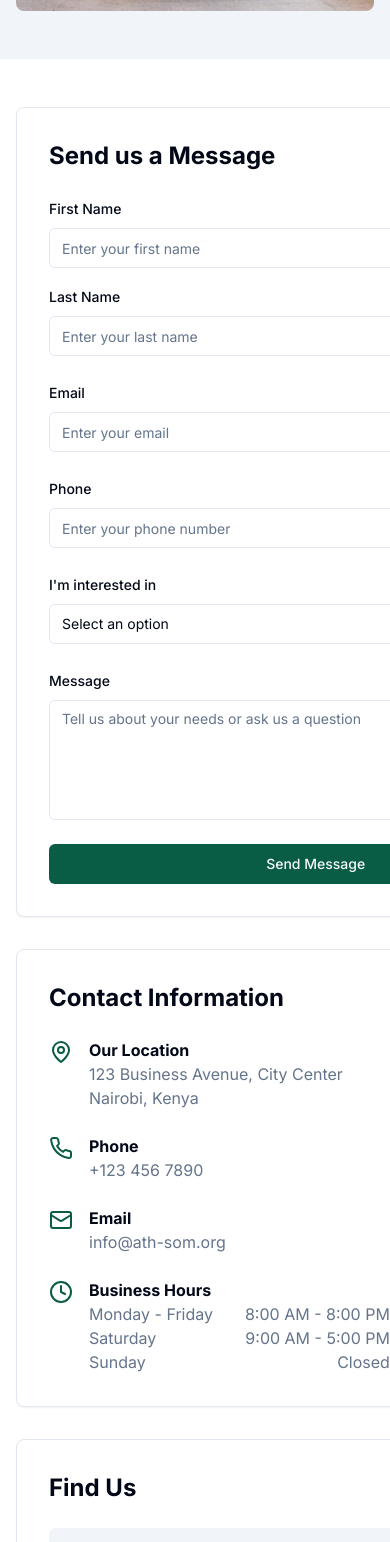
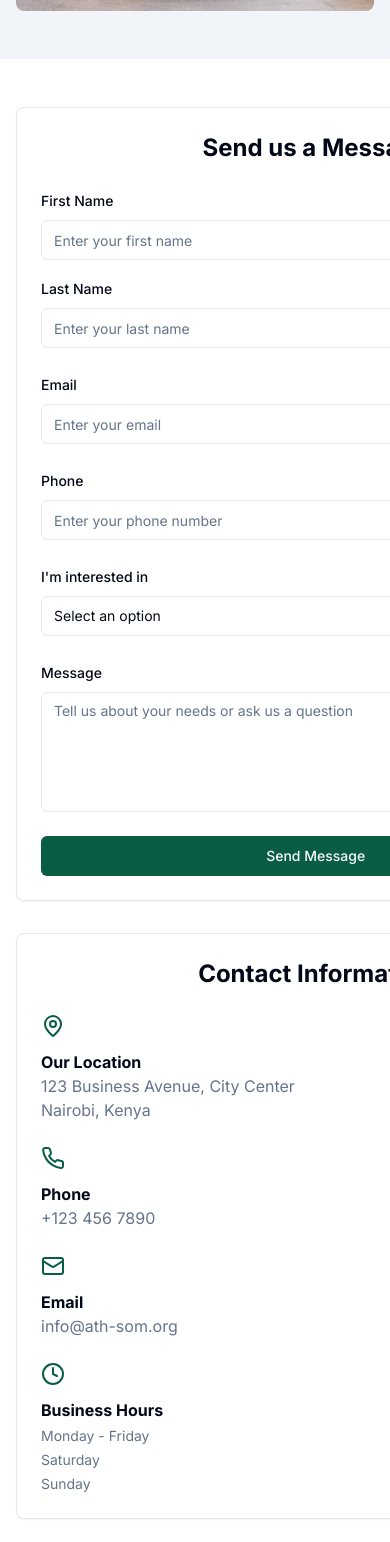
Before and after one commit to kimanibryan/ardothrivinghub, a Next.js app: page /contact in a window 390 px wide. Shown: the part 806-2348 px from the top of the page. Built offline with nearby package versions, Linux system fonts and the light colour scheme; grey boxes are pictures that could not be loaded.

Commit message:
improved mobile visibility

```diff
--- a/components/contact-form.tsx
+++ b/components/contact-form.tsx
@@ -5,52 +5,44 @@ import { Select, SelectContent, SelectItem, SelectTrigger, SelectValue } from "@
 
 export function ContactForm() {
   return (
-    <div className="rounded-lg border bg-background p-8 shadow-sm">
-      <h3 className="text-2xl font-bold mb-6">Send us a Message</h3>
+    <div className="rounded-lg border bg-background p-6 sm:p-8 shadow-sm w-full max-w-3xl mx-auto">
+      <h3 className="text-2xl font-bold mb-6 text-center sm:text-left">Send us a Message</h3>
       <form className="space-y-6">
-        <div className="grid gap-4 sm:grid-cols-2">
+        {/* First and Last Name */}
+        <div className="grid grid-cols-1 sm:grid-cols-2 gap-4">
           <div className="space-y-2">
-            <label
-              htmlFor="first-name"
-              className="text-sm font-medium leading-none peer-disabled:cursor-not-allowed peer-disabled:opacity-70"
-            >
+            <label htmlFor="first-name" className="text-sm font-medium">
               First Name
             </label>
             <Input id="first-name" placeholder="Enter your first name" />
           </div>
           <div className="space-y-2">
-            <label
-              htmlFor="last-name"
-              className="text-sm font-medium leading-none peer-disabled:cursor-not-allowed peer-disabled:opacity-70"
-            >
+            <label htmlFor="last-name" className="text-sm font-medium">
               Last Name
             </label>
             <Input id="last-name" placeholder="Enter your last name" />
           </div>
         </div>
+
+        {/* Email */}
         <div className="space-y-2">
-          <label
-            htmlFor="email"
-            className="text-sm font-medium leading-none peer-disabled:cursor-not-allowed peer-disabled:opacity-70"
-          >
+          <label htmlFor="email" className="text-sm font-medium">
             Email
           </label>
           <Input id="email" type="email" placeholder="Enter your email" />
         </div>
+
+        {/* Phone */}
         <div className="space-y-2">
-          <label
-            htmlFor="phone"
-            className="text-sm font-medium leading-none peer-disabled:cursor-not-allowed peer-disabled:opacity-70"
-          >
+          <label htmlFor="phone" className="text-sm font-medium">
             Phone
           </label>
           <Input id="phone" type="tel" placeholder="Enter your phone number" />
         </div>
+
+        {/* Interest Select */}
         <div className="space-y-2">
-          <label
-            htmlFor="interest"
-            className="text-sm font-medium leading-none peer-disabled:cursor-not-allowed peer-disabled:opacity-70"
-          >
+          <label htmlFor="interest" className="text-sm font-medium">
             I'm interested in
           </label>
           <Select>
@@ -68,19 +60,16 @@ export function ContactForm() {
             </SelectContent>
           </Select>
         </div>
+
+        {/* Message */}
         <div className="space-y-2">
-          <label
-            htmlFor="message"
-            className="text-sm font-medium leading-none peer-disabled:cursor-not-allowed peer-disabled:opacity-70"
-          >
+          <label htmlFor="message" className="text-sm font-medium">
             Message
           </label>
-          <Textarea
-            id="message"
-            placeholder="Tell us about your needs or ask us a question"
-            className="min-h-[120px]"
-          />
+          <Textarea id="message" placeholder="Tell us about your needs or ask us a question" className="min-h-[120px]" />
         </div>
+
+        {/* Submit Button */}
         <Button type="submit" className="w-full">
           Send Message
         </Button>
--- a/components/contact-info.tsx
+++ b/components/contact-info.tsx
@@ -2,45 +2,52 @@ import { MapPin, Phone, Mail, Clock } from "lucide-react"
 
 export function ContactInfo() {
   return (
-    <div className="rounded-lg border bg-background p-8 shadow-sm mb-8">
-      <h3 className="text-2xl font-bold mb-6">Contact Information</h3>
+    <div className="rounded-lg border bg-background p-6 sm:p-8 shadow-sm mb-8 w-full max-w-3xl mx-auto">
+      <h3 className="text-2xl font-bold mb-6 text-center sm:text-left">Contact Information</h3>
       <div className="space-y-6">
-        <div className="flex items-start space-x-4">
-          <MapPin className="h-6 w-6 text-primary flex-shrink-0 mt-0.5" />
+        {/* Location */}
+        <div className="flex flex-col sm:flex-row sm:items-start gap-3">
+          <MapPin className="h-6 w-6 text-primary" />
           <div>
             <h4 className="font-bold">Our Location</h4>
             <p className="text-muted-foreground">123 Business Avenue, City Center</p>
             <p className="text-muted-foreground">Nairobi, Kenya</p>
           </div>
         </div>
-        <div className="flex items-start space-x-4">
-          <Phone className="h-6 w-6 text-primary flex-shrink-0 mt-0.5" />
+
+        {/* Phone */}
+        <div className="flex flex-col sm:flex-row sm:items-start gap-3">
+          <Phone className="h-6 w-6 text-primary" />
           <div>
             <h4 className="font-bold">Phone</h4>
             <p className="text-muted-foreground">+123 456 7890</p>
           </div>
         </div>
-        <div className="flex items-start space-x-4">
-          <Mail className="h-6 w-6 text-primary flex-shrink-0 mt-0.5" />
+
+        {/* Email */}
+        <div className="flex flex-col sm:flex-row sm:items-start gap-3">
+          <Mail className="h-6 w-6 text-primary" />
           <div>
             <h4 className="font-bold">Email</h4>
-            <p className="text-muted-foreground">info@ath-som.org</p>
+            <p className="text-muted-foreground break-words">info@ath-som.org</p>
           </div>
         </div>
-        <div className="flex items-start space-x-4">
-          <Clock className="h-6 w-6 text-primary flex-shrink-0 mt-0.5" />
+
+        {/* Business Hours */}
+        <div className="flex flex-col sm:flex-row sm:items-start gap-3">
+          <Clock className="h-6 w-6 text-primary" />
           <div>
             <h4 className="font-bold">Business Hours</h4>
-            <div className="text-muted-foreground">
-              <div className="flex justify-between gap-8">
+            <div className="text-muted-foreground space-y-1 mt-1 text-sm">
+              <div className="flex justify-between gap-4">
                 <span>Monday - Friday</span>
                 <span>8:00 AM - 8:00 PM</span>
               </div>
-              <div className="flex justify-between gap-8">
+              <div className="flex justify-between gap-4">
                 <span>Saturday</span>
                 <span>9:00 AM - 5:00 PM</span>
               </div>
-              <div className="flex justify-between gap-8">
+              <div className="flex justify-between gap-4">
                 <span>Sunday</span>
                 <span>Closed</span>
               </div>
--- a/components/hero.tsx
+++ b/components/hero.tsx
@@ -6,18 +6,19 @@ export function Hero() {
   return (
     <section className="w-full py-12 md:py-24 lg:py-32 bg-gradient-to-b from-background to-muted">
       <div className="container px-4 md:px-6">
-        <div className="grid gap-6 lg:grid-cols-2 lg:gap-12 xl:grid-cols-2">
-          <div className="flex flex-col justify-center space-y-4">
-            <div className="space-y-2">
-              <h1 className="text-3xl font-bold tracking-tighter sm:text-5xl xl:text-6xl/none text-primary">
+        <div className="grid gap-8 lg:grid-cols-2 lg:gap-12">
+          {/* Text Content */}
+          <div className="flex flex-col justify-center space-y-6 text-center lg:text-left">
+            <div className="space-y-4">
+              <h1 className="text-3xl font-bold tracking-tight sm:text-5xl xl:text-6xl text-primary">
                 Ardo Thrive Hub
               </h1>
-              <p className="max-w-[600px] text-muted-foreground md:text-xl">
+              <p className="max-w-xl mx-auto lg:mx-0 text-muted-foreground text-base sm:text-lg md:text-xl">
                 A women-led, dynamic, and comprehensive space designed to empower both individuals and businesses to
                 thrive.
               </p>
             </div>
-            <div className="flex flex-col gap-2 min-[400px]:flex-row">
+            <div className="flex flex-col gap-3 sm:flex-row justify-center lg:justify-start">
               <Button asChild size="lg" variant="secondary">
                 <Link href="/workspaces">Explore Workspaces</Link>
               </Button>
@@ -26,12 +27,15 @@ export function Hero() {
               </Button>
             </div>
           </div>
+
+          {/* Image */}
           <div className="flex items-center justify-center">
-            <div className="relative h-[350px] w-[450px] sm:h-[400px] sm:w-[500px] lg:h-[450px] lg:w-[550px]">
+            <div className="relative w-full max-w-md sm:max-w-lg h-[300px] sm:h-[400px] lg:h-[450px] rounded-lg overflow-hidden shadow-lg">
               <Image
                 src="/images/somali women workspace.jpg"
                 alt="Ardo Thriving Hub Workspace"
                 fill
+                priority
                 className="object-cover"
               />
             </div>
```
